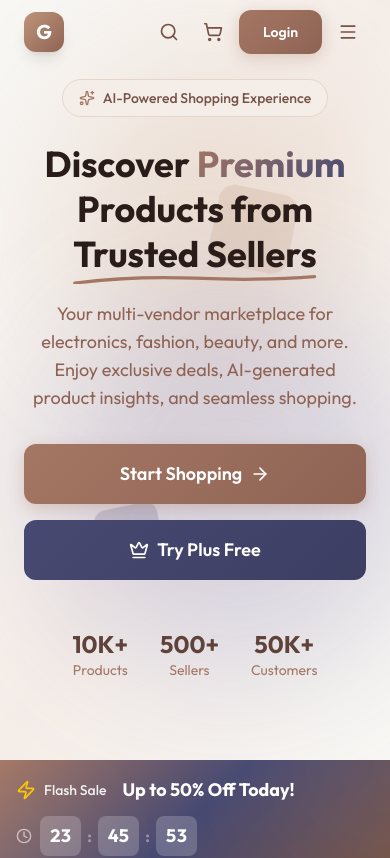
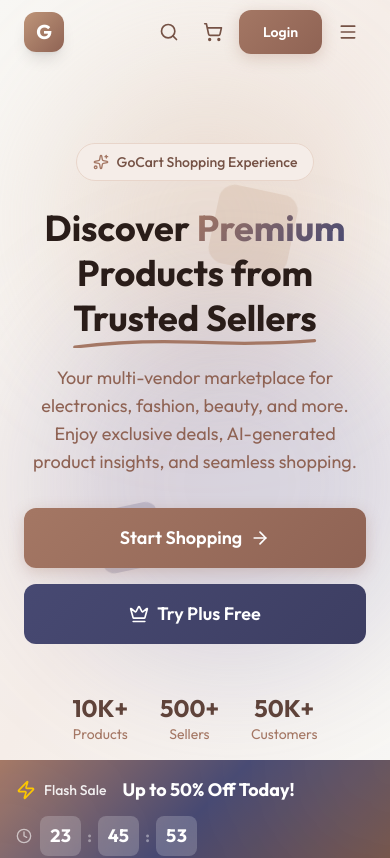
Before and after one commit to reimondavendano/gocart-plaridel, a Next.js app: page / in a window 390 px wide. Shown: the top 858 px of the page. Built offline with nearby package versions, Linux system fonts and the light colour scheme.

Commit message:
first commit

```diff
--- a/src/components/home/HeroSection.tsx
+++ b/src/components/home/HeroSection.tsx
@@ -10,7 +10,7 @@
     const isPlus = currentUser?.subscription === 'plus';
 
     return (
-        <section className="relative min-h-[90vh] flex items-center overflow-hidden pb-0">
+        <section className="relative min-h-[90vh] flex items-center overflow-hidden pb-0 pt-32 lg:pt-0">
             {/* Background */}
             <div className="absolute inset-0 bg-gradient-to-br from-cloud-200 via-mocha-100 to-cloud-200" />
 
@@ -29,7 +29,7 @@
                         {/* Badge */}
                         <div className="inline-flex items-center gap-2 px-4 py-2 rounded-full bg-mocha-100 border border-mocha-200 mb-6">
                             <Sparkles className="w-4 h-4 text-mocha-500" />
-                            <span className="text-sm font-medium text-mocha-700">AI-Powered Shopping Experience</span>
+                            <span className="text-sm font-medium text-mocha-700">GoCart Shopping Experience</span>
                         </div>
 
                         {/* Headline */}
```
